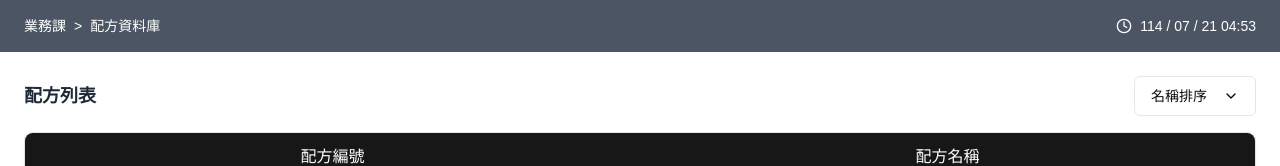
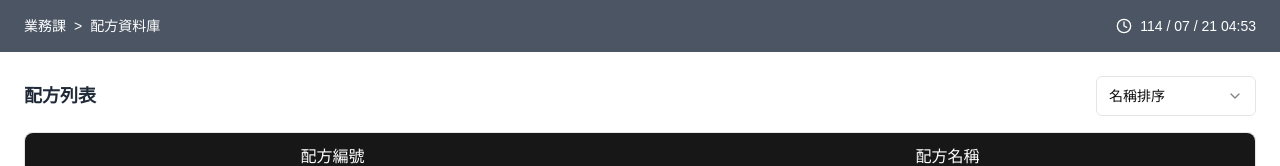
Before and after one commit to flowasitgoes/etPack-admin-new-latest, a Next.js app: page /formulas in a window 1280 px wide. Shown: the top 166 px of the page. Built offline with nearby package versions, Linux system fonts and the light colour scheme.

Commit message:
下拉式選單

```diff
--- a/app/components/formula-list.tsx
+++ b/app/components/formula-list.tsx
@@ -3,6 +3,7 @@
 import { ChevronDown } from "lucide-react"
 import { Button } from "@/components/ui/button"
 import { Card, CardContent } from "@/components/ui/card"
+import { Select, SelectContent, SelectItem, SelectTrigger, SelectValue } from "@/components/ui/select"
 import { type Formula } from "../lib/formula-service"
 
 interface FormulaListProps {
@@ -26,19 +27,34 @@ export default function FormulaList({
   isEditing = false,
   editingFormulaId = ""
 }: FormulaListProps) {
+  // 獲取排序選項顯示文字
+  const getSortOptionText = (option: string) => {
+    switch (option) {
+      case "name":
+        return "名稱排序"
+      case "order":
+        return "訂單排序"
+      default:
+        return "名稱排序"
+    }
+  }
+
   return (
     <div className="px-6 mb-6">
       <div className="flex items-center justify-between mb-4">
         <h2 className="text-lg font-semibold text-gray-800">配方列表</h2>
         <div className="relative">
-          <Button
-            variant="outline"
-            className="flex items-center space-x-2"
-            onClick={() => onSortChange(sortBy === "name" ? "order" : "name")}
-          >
-            <span>{sortBy === "name" ? "名稱排序" : "訂單排序"}</span>
-            <ChevronDown className="w-4 h-4" />
-          </Button>
+          <Select value={sortBy} onValueChange={onSortChange}>
+            <SelectTrigger className="w-40">
+              <SelectValue>
+                {getSortOptionText(sortBy)}
+              </SelectValue>
+            </SelectTrigger>
+            <SelectContent>
+              <SelectItem value="name">名稱排序</SelectItem>
+              <SelectItem value="order">訂單排序</SelectItem>
+            </SelectContent>
+          </Select>
         </div>
       </div>
 
--- a/app/components/product-list.tsx
+++ b/app/components/product-list.tsx
@@ -3,6 +3,7 @@
 import { ChevronDown } from "lucide-react"
 import { Button } from "@/components/ui/button"
 import { Card, CardContent } from "@/components/ui/card"
+import { Select, SelectContent, SelectItem, SelectTrigger, SelectValue } from "@/components/ui/select"
 import { type Product } from "../lib/product-service"
 
 interface ProductListProps {
@@ -26,19 +27,34 @@ export default function ProductList({
   isEditing = false,
   editingProductId = ""
 }: ProductListProps) {
+  // 獲取排序選項顯示文字
+  const getSortOptionText = (option: string) => {
+    switch (option) {
+      case "name":
+        return "名稱排序"
+      case "number":
+        return "編號排序"
+      default:
+        return "名稱排序"
+    }
+  }
+
   return (
     <div className="px-6 mb-6">
       <div className="flex items-center justify-between mb-4">
         <h2 className="text-lg font-semibold text-gray-800">產品列表</h2>
         <div className="relative">
-          <Button
-            variant="outline"
-            className="flex items-center space-x-2"
-            onClick={() => onSortChange(sortBy === "name" ? "number" : "name")}
-          >
-            <span>{sortBy === "name" ? "名稱排序" : "編號排序"}</span>
-            <ChevronDown className="w-4 h-4" />
-          </Button>
+          <Select value={sortBy} onValueChange={onSortChange}>
+            <SelectTrigger className="w-40">
+              <SelectValue>
+                {getSortOptionText(sortBy)}
+              </SelectValue>
+            </SelectTrigger>
+            <SelectContent>
+              <SelectItem value="name">名稱排序</SelectItem>
+              <SelectItem value="number">編號排序</SelectItem>
+            </SelectContent>
+          </Select>
         </div>
       </div>
 
```
